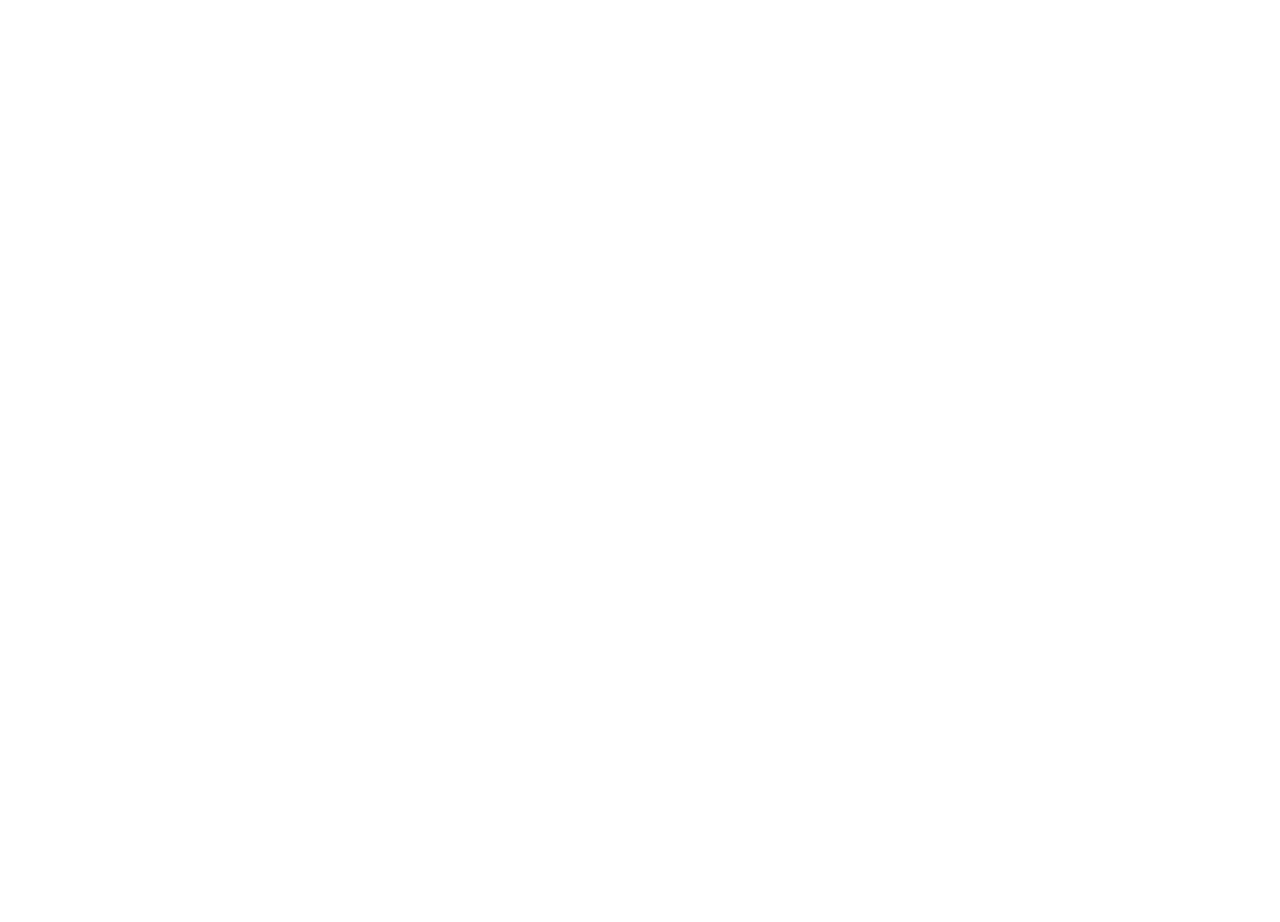
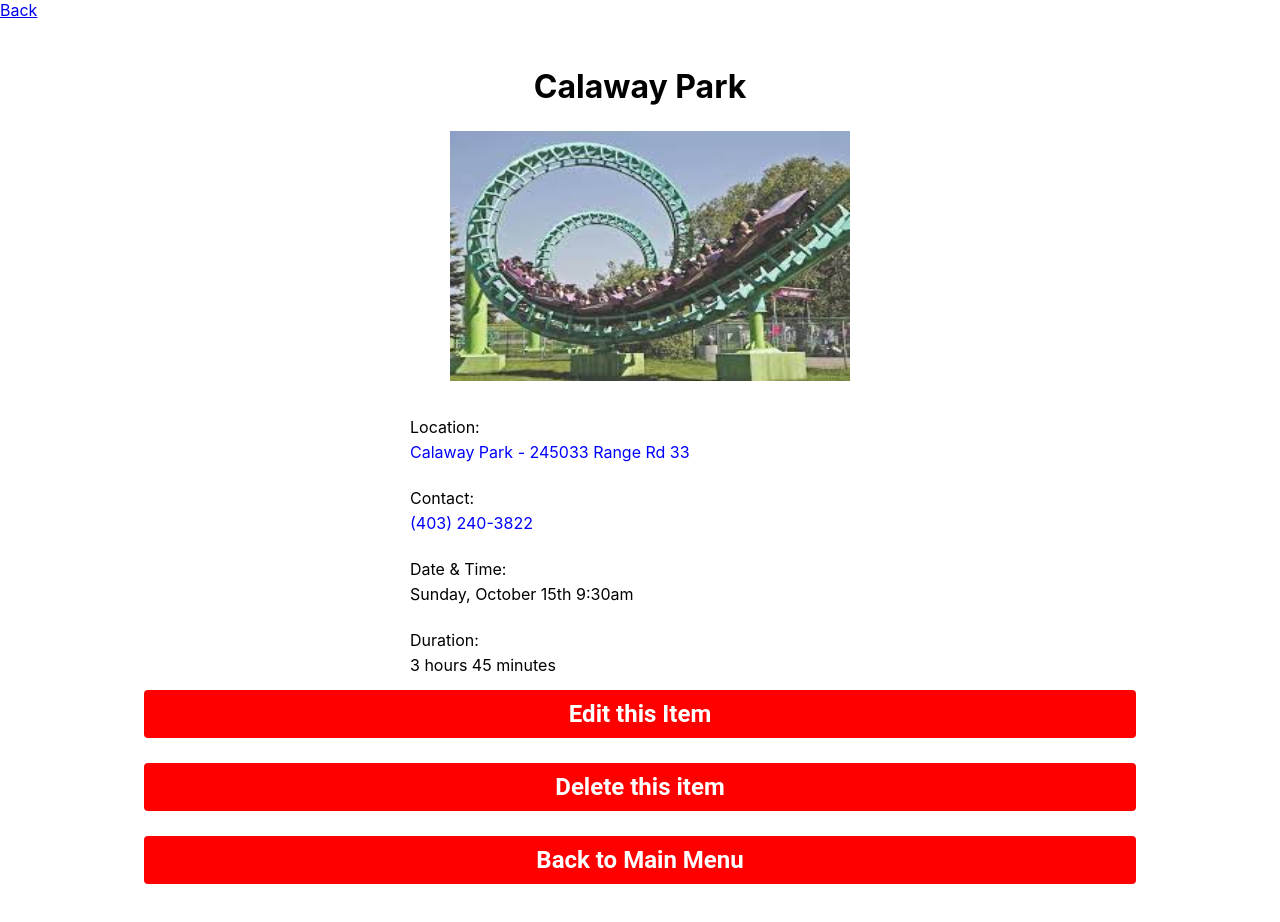
Before and after one commit to TylerWitzke/pocket-planner, a React (Create React App) app in the folder pocket-planner/: page /itineraryItem in a window 1280 px wide. Before the commit this address had no page. Before the commit the page ends 800 px from the top, so only its background shows below. Built offline with nearby package versions, Linux system fonts and the light colour scheme.

Commit message:
added 'view itinerary item' page
Signed-off-by: Rajpreetgill <rajpreetg1@hotmail.com>

```diff
--- a/pocket-planner/src/App.js
+++ b/pocket-planner/src/App.js
@@ -42,7 +42,7 @@
       <Route path="/EventConfirmation" element={<EventConfirmationScreen/>} />
       <Route path="/AttractionConfirmation" element={<AttractionConfirmationScreen/>} />
       <Route path="/search-bar" element={<SearchBar/>} />
-      <Route path="/itinerary-item/:id" element={ItineraryItemInfo} />
+      <Route path="/itineraryItem" element={<ItineraryItemInfo/>} />
       <Route path="/item-info/:type/:id" element={ItemInfo} />
       <Route path="/c" element={<BasicDateCalendar/>} />
     </Routes>
--- /dev/null
+++ b/pocket-planner/src/components/ItineraryItem/ItineraryItem.css
@@ -0,0 +1,37 @@
+/* ItineraryItem.module.css */
+
+.container {
+  display: flex;
+  align-items: center;
+  cursor: pointer;
+}
+
+.details {
+  display: flex;
+  flex-direction: column;
+}
+
+.title {
+  font-size: 2rem;
+  margin-bottom: 5px;
+  text-align: center;
+}
+
+
+.info {
+    display: flex;
+    flex-direction: column;
+    margin-bottom: 10px;
+}
+
+.info::before {
+    content: attr(data-label);
+    margin-bottom: 5px;
+}
+
+.image {
+  width: 400px;
+  height: 250px;
+  margin-left: 20px;
+  padding: 20px
+}
--- /dev/null
+++ b/pocket-planner/src/components/ItineraryItem/ItineraryItem.jsx
@@ -0,0 +1,22 @@
+// ItineraryItem.jsx
+
+import React from 'react';
+import PropTypes from 'prop-types';
+import './ItineraryItem.css'; // Update the import
+
+const ItineraryItem = ({ title, onClick, location, contact, dateTime, duration, picture }) => {
+  return (
+    <div className="container" onClick={onClick}>
+      <div className="details">
+        <h2 className="title">{title}</h2>
+        <img src={picture} alt="Itinerary" className="image" />
+        <p className="info" data-label="Location:"><span style={{ color: 'blue' }}>{location}</span></p>
+        <p className="info" data-label="Contact:"><span style={{ color: 'blue' }}>{contact}</span></p>
+        <p className="info" data-label="Date & Time:">{dateTime}</p>
+        <p className="info" data-label="Duration:">{duration}</p>
+      </div>
+    </div>
+  );
+};
+
+export default ItineraryItem;
--- /dev/null
+++ b/pocket-planner/src/components/ItineraryItemInfo/ItineraryItemInfo.css
@@ -0,0 +1,8 @@
+/* ItineraryItemInfo.css */
+
+.itinerary-item-info-container {
+  display: flex;
+  flex-direction: column;
+  align-items: center;
+  padding: 20px;
+}
--- a/pocket-planner/src/components/ItineraryItemInfo/ItineraryItemInfo.jsx
+++ b/pocket-planner/src/components/ItineraryItemInfo/ItineraryItemInfo.jsx
@@ -1,21 +1,33 @@
+// ItineraryItemInfo.jsx
 import React from 'react';
-import styles from './ItineraryItemInfo.module.css';
+import GeneralButton from '../GeneralButton/GeneralButton'; // Import the GeneralButton component
+import ItineraryItem from '../ItineraryItem/ItineraryItem';
+import './ItineraryItemInfo.css'; // Import CSS file
+import calaway_attraction from '../assets/calaway_attraction.jpg'
 
-const ItineraryItemInfo = ({ name, location, contact, date, time, duration, image, onEdit, onDelete, onBackToMenu }) => {
+const ItineraryItemInfo = ({ onEditDetails, onDeleteItem, onBackToMainMenu }) => {
+  const itineraryDetails = {
+    title: 'Calaway Park',
+    location: 'Calaway Park - 245033 Range Rd 33',
+    contact: '(403) 240-3822',
+    dateTime: 'Sunday, October 15th 9:30am',
+    duration: '3 hours 45 minutes',
+    picture: calaway_attraction,
+  };
+
   return (
-    <div className={styles.container}>
-      <button onClick={onBackToMenu} className={styles.backButton}>Back</button>
-      <h1 className={styles.title}>{name}</h1>
-      {image && <img src={image} alt={name} className={styles.image} />}
-      <div className={styles.info}>
-        <div className={styles.detail}><strong>Location:</strong> {location}</div>
-        <div className={styles.detail}><strong>Contact:</strong> {contact}</div>
-        <div className={styles.detail}><strong>Date & Time:</strong> {date} {time}</div>
-        <div className={styles.detail}><strong>Duration:</strong> {duration}</div>
+    <div>
+      <a href="#" onClick={() => { console.log("Go back") }}>
+        Back
+      </a>
+      <div className="itinerary-item-info-container">
+      <ItineraryItem {...itineraryDetails} />
+
+      {/* Include GeneralButton components */}
+      <GeneralButton label="Edit this Item" onClick={onEditDetails} paddingBottom="5px" paddingTop="5px" />
+      <GeneralButton label="Delete this item" onClick={onDeleteItem} paddingBottom="5px" paddingTop="5px" />
+      <GeneralButton label="Back to Main Menu" onClick={onBackToMainMenu} paddingBottom="5px" paddingTop="5px" />
       </div>
-      <button onClick={onEdit} className={styles.editButton}>Edit this Item</button>
-      <button onClick={onDelete} className={styles.deleteButton}>Delete this Item</button>
-      <button onClick={onBackToMenu} className={styles.backToMenuButton}>Back to Main Menu</button>
     </div>
   );
 };
--- a/pocket-planner/src/components/ItineraryItemInfo/ItineraryItemInfo.module.css
+++ /dev/null
@@ -1,59 +0,0 @@
-.container {
-  background-color: #fff;
-  border: 1px solid #ddd;
-  padding: 20px;
-  border-radius: 8px;
-  margin: 20px;
-  text-align: center;
-}
-
-.title {
-  color: #333;
-  margin-bottom: 20px;
-}
-
-.image {
-  max-width: 100%;
-  height: auto;
-  margin-bottom: 20px;
-}
-
-.info {
-  text-align: left;
-  margin-bottom: 20px;
-}
-
-.detail {
-  margin-bottom: 10px;
-}
-
-.backButton, .editButton, .deleteButton, .backToMenuButton {
-  cursor: pointer;
-  padding: 10px 20px;
-  margin: 10px;
-  border: none;
-  border-radius: 4px;
-  color: white;
-  text-transform: uppercase;
-  font-weight: bold;
-}
-
-.editButton {
-  background-color: #4CAF50; /* Green */
-}
-
-.deleteButton {
-  background-color: #f44336; /* Red */
-}
-
-.backToMenuButton {
-  background-color: #555555; /* Dark grey */
-}
-
-.backButton {
-  background-color: #008CBA; /* Blue */
-}
-
-.backButton:hover, .editButton:hover, .deleteButton:hover, .backToMenuButton:hover {
-  opacity: 0.8;
-}
```
